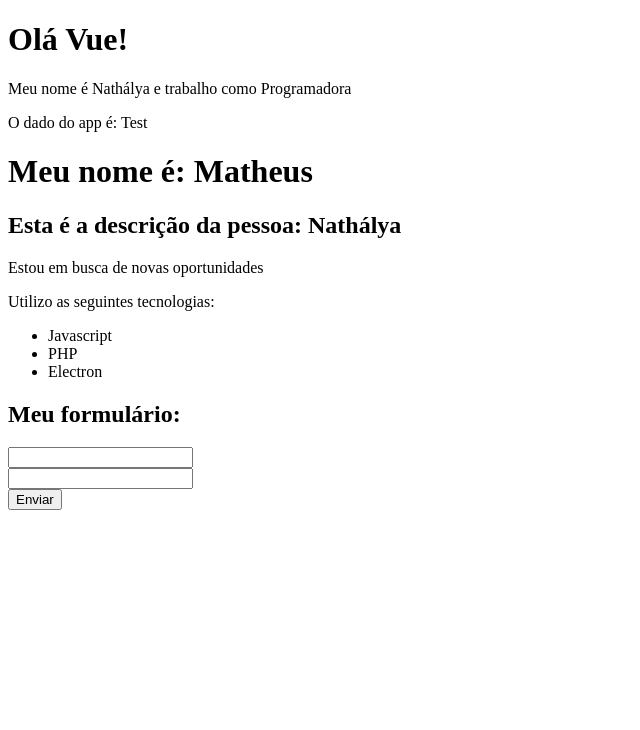
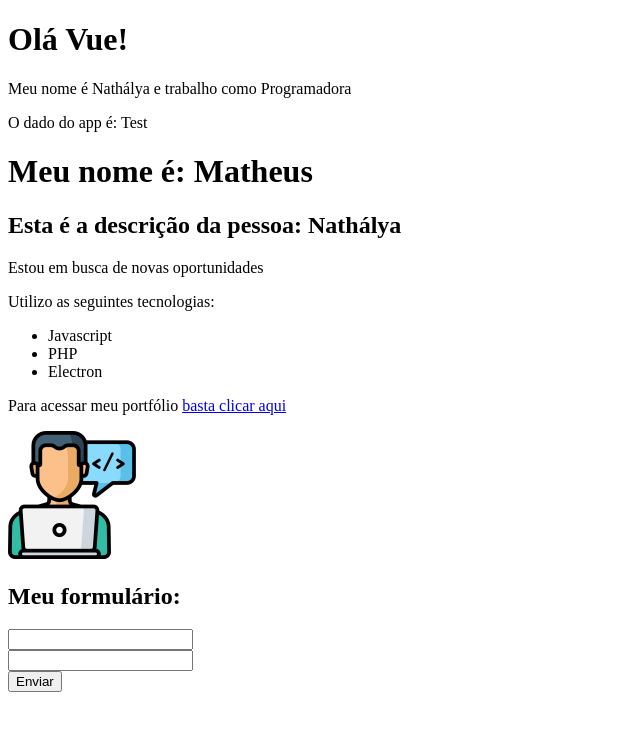
Before and after one commit to Nathgit198/Estudo-Vue-JS, a Vue app in the folder projeto_vue/: page / in a window 1280 px wide. Shown: the top 730 px of the page, without its empty margins (0-640 px from the left). Built offline with nearby package versions, Linux system fonts and the light colour scheme.

Commit message:
Atributos dinâmicos

```diff
--- a/projeto_vue/src/components/Info.vue
+++ b/projeto_vue/src/components/Info.vue
@@ -9,17 +9,24 @@
             <li>Electron</li>
         </ul>
         <p v-show="mostrar_email">Mande uma mensagem para: {{ email }} </p>
+        <p>Para acessar meu portfólio <a v-bind:href="meu_link" target="_blank">basta clicar aqui</a> </p>
+        <Picture />
     </div>
 </template>
 
 <script>
+    import Picture from './Picture.vue'
     export default {
         name: 'Info',
+        components: {
+            Picture
+        },
         data() {
             return {
                 esta_trabalhando: false,
                 mostrar_email: false,
-                email: 'nath.conta14@gmail.com'
+                email: 'nath.conta14@gmail.com',
+                meu_link: 'https://google.com'
             }
         }
     }
--- /dev/null
+++ b/projeto_vue/src/components/Picture.vue
@@ -0,0 +1,14 @@
+<template>
+    <img :src="avatar" :alt="descricao">
+</template>
+<script>
+    export default {
+        name: 'Picture',
+        data() {
+            return {
+                avatar: "/img/avatar.png",
+                descricao: "Nathálya"
+            }
+        }
+    }
+</script>
```
Also changed, not shown: projeto_vue/public/img/avatar.png (added).
